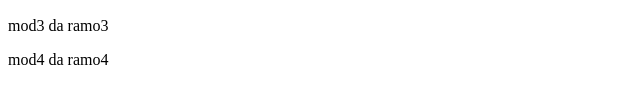
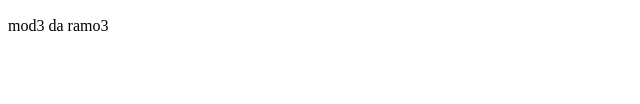
Before and after one commit to laboint20/test1602_1, a plain HTML site: page index.html in a window 1280 px wide. Shown: the part 152-256 px from the top of the page, without its empty margins (0-640 px from the left). Drawn offline with Linux system fonts and the light colour scheme.

Commit message:
eliminata mod4

```diff
--- a/index.html
+++ b/index.html
@@ -10,6 +10,6 @@
     <h3>mod3 da master</h3>
     <h2>mod2 da ramo2</h2>
     <p>mod3 da ramo3</p>
-    <p>mod4 da ramo4</p>
+
 </body>
 </html>
```
